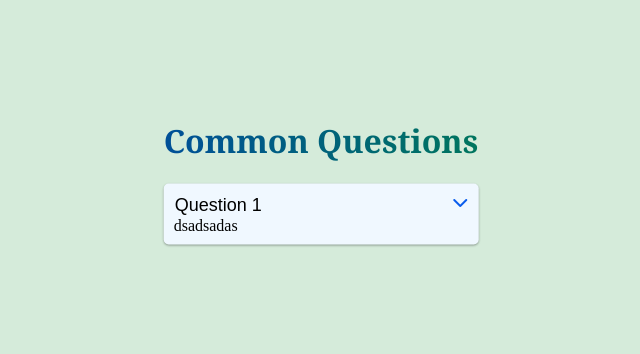
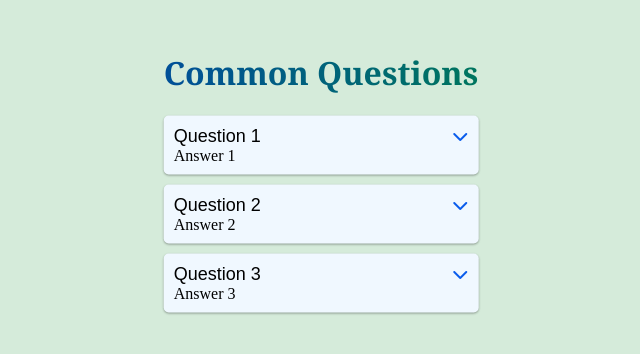
Before and after one commit to brooksagunn/faq_page, a plain HTML site: page index.html in a window 1280 px wide. Shown: the part 224-578 px from the top of the page, without its empty margins (319-959 px from the left). Drawn offline with Linux system fonts and the light colour scheme.

Commit message:
Add dynamic faq block generator from faqArr store

```diff
--- a/index.html
+++ b/index.html
@@ -9,26 +9,11 @@
       src="https://kit.fontawesome.com/49760968f7.js"
       crossorigin="anonymous"
     ></script>
+    <script src="script.js" defer></script>
   </head>
   <body>
-    <main>
+    <main id="faq-block">
       <h1>Common Questions</h1>
-      <div class="question">
-        <div>
-          <h2>Question 1</h2>
-          <i class="fa-solid fa-chevron-down" style="color: #095cec"></i>
-        </div>
-
-        <div>dsadsadas</div>
-      </div>
-      <!-- <div>
-        <h2>Question 2</h2>
-        <i class="fa-solid fa-chevron-down" style="color: #095cec"></i>
-      </div>
-      <div>
-        <h2>Question 3</h2>
-        <i class="fa-solid fa-chevron-down" style="color: #095cec"></i>
-      </div> -->
     </main>
   </body>
 </html>
--- a/script.js
+++ b/script.js
@@ -0,0 +1,18 @@
+const faqBlock = document.getElementById("faq-block");
+const answers = document.querySelectorAll(".answer");
+
+let faqArr = [
+  { question: "Question 1", answer: "Answer 1" },
+  { question: "Question 2", answer: "Answer 2" },
+  { question: "Question 3", answer: "Answer 3" },
+];
+
+faqArr.forEach((faq) => {
+  faqBlock.innerHTML += `<div class="faq">
+    <div class="question">
+        <h2>${faq.question}</h2>
+        <i class="fa-solid fa-chevron-down" style="color: #095cec"></i>
+    </div>
+    <div class="answer">${faq.answer}</div>
+</div>`;
+});
--- a/style.css
+++ b/style.css
@@ -18,7 +18,7 @@ h1 {
   -webkit-text-fill-color: transparent;
 }
 
-.question {
+.faq {
   display: flex;
   flex-direction: column;
   border-radius: 5px;
@@ -35,9 +35,17 @@ div {
   justify-content: space-between;
 }
 
+.question {
+  align-items: center;
+}
+
+.answer {
+  display: block;
+}
+
 h2 {
   font-family: arial;
   font-weight: 300;
   font-size: 18px;
-  margin: 1px;
+  margin: 0;
 }
```
